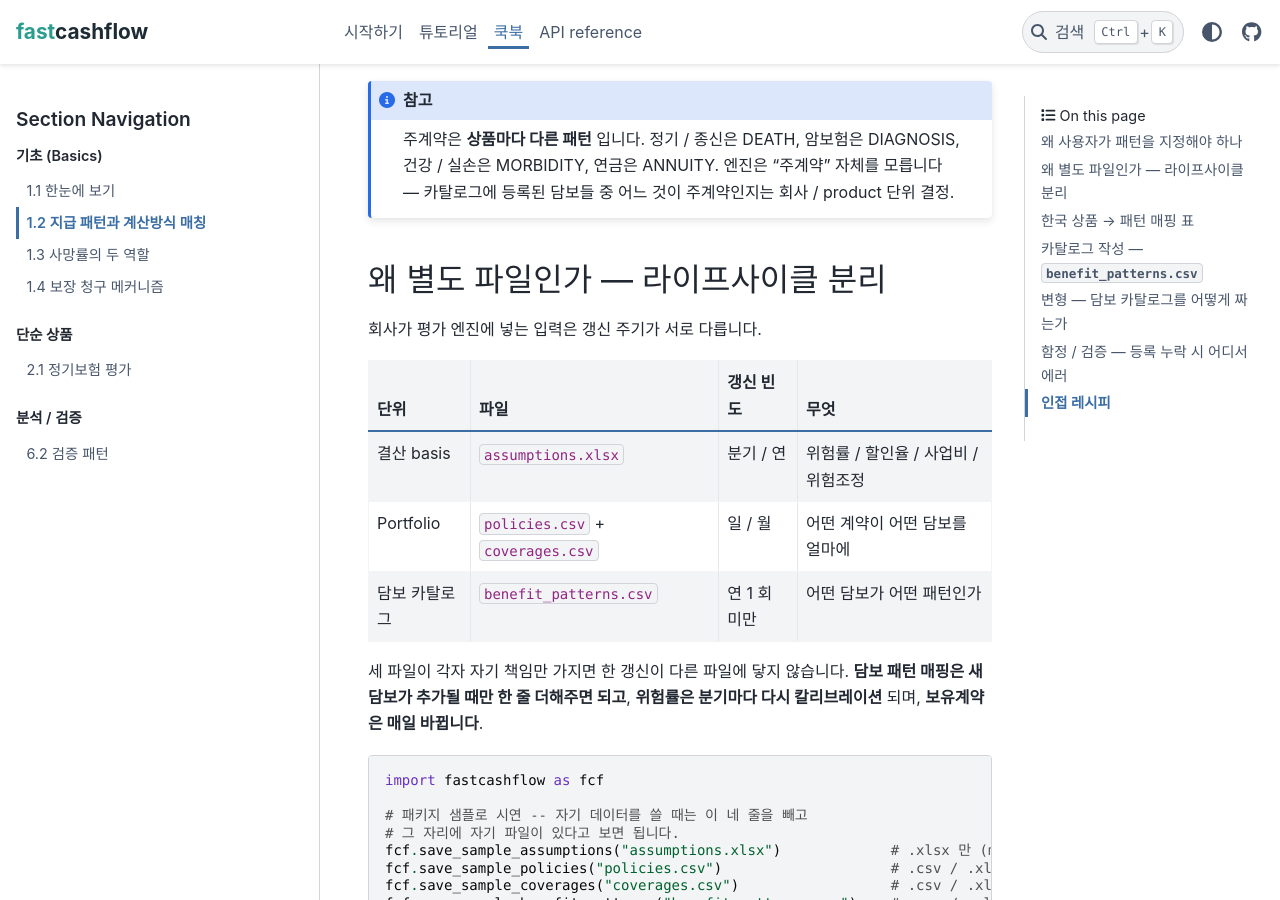
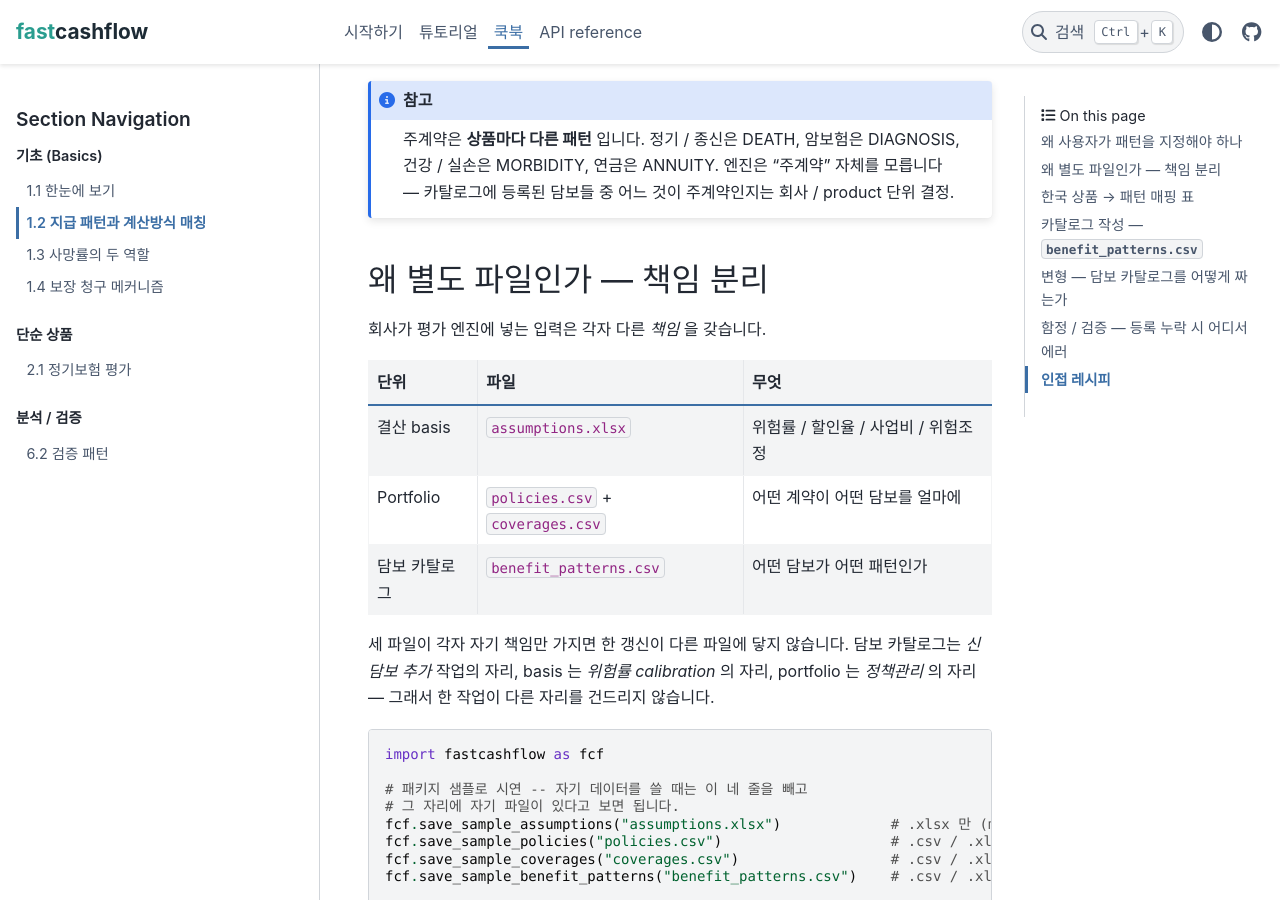
Before and after one commit to seokhoonj/fastcashflow, a Sphinx documentation site: the page built from docs/cookbook/basics/benefit-patterns-catalog.md, in a window 1280 px wide and 900 px high, scrolled down 1285 px. Built offline with Sphinx 7.4.7 and the PyData theme 0.15.4, drawn with Linux system fonts in a browser that asks for light colours; some of the changed text lies outside the part shown.

Commit message:
docs: drop '갱신 주기' column from input-file tables
Same reasoning the '누가 만드나' column got dropped: update cadence
varies per company and per workflow. '연 1 회 미만' for the catalog
file was outright wrong for the Korean market -- insurers launch new
coverages frequently, so the catalog grows whenever a new coverage
code comes up, not on a time cycle.

Three table sites updated:

- Tutorial 11.1 main four-file table: column removed (5 -> 4 -> now
  3 columns: 입력 개체 / 파일 / 무엇). The follow-up sentence that
  used '갱신 주기가 다르기 때문' as the rationale for the catalog vs
  basis split is rewritten to 'two mappings doing different jobs' --
  catalog picks the algorithm, basis fills the numbers.
- Cookbook overview.md '왜 네 파일로 나눠 있나' table dropped
  entirely. The follow-up paragraph already explained the reader
  call sequence, which is the actual answer; the cadence table
  added noise.
- Cookbook 1.2 lifecycle table: '갱신 빈도' column removed.
  Section retitled '왜 별도 파일인가 -- 책임 분리' (was '라이프
  사이클 분리'). Prose rewritten to describe the per-file
  responsibilities (catalog = 신담보 추가, basis = calibration,
  portfolio = 정책관리) instead of update cycles.

````diff
--- a/docs/cookbook/basics/benefit-patterns-catalog.md
+++ b/docs/cookbook/basics/benefit-patterns-catalog.md
@@ -61,19 +61,20 @@ DIAGNOSIS, 건강 / 실손은 MORBIDITY, 연금은 ANNUITY. 엔진은 "주계약
 회사 / product 단위 결정.
 ```
 
-## 왜 별도 파일인가 — 라이프사이클 분리
+## 왜 별도 파일인가 — 책임 분리
 
-회사가 평가 엔진에 넣는 입력은 갱신 주기가 서로 다릅니다.
+회사가 평가 엔진에 넣는 입력은 각자 다른 *책임* 을 갖습니다.
 
-| 단위 | 파일 | 갱신 빈도 | 무엇 |
-|---|---|---|---|
-| 결산 basis | `assumptions.xlsx` | 분기 / 연 | 위험률 / 할인율 / 사업비 / 위험조정 |
-| Portfolio | `policies.csv` + `coverages.csv` | 일 / 월 | 어떤 계약이 어떤 담보를 얼마에 |
-| 담보 카탈로그 | `benefit_patterns.csv` | 연 1 회 미만 | 어떤 담보가 어떤 패턴인가 |
+| 단위 | 파일 | 무엇 |
+|---|---|---|
+| 결산 basis | `assumptions.xlsx` | 위험률 / 할인율 / 사업비 / 위험조정 |
+| Portfolio | `policies.csv` + `coverages.csv` | 어떤 계약이 어떤 담보를 얼마에 |
+| 담보 카탈로그 | `benefit_patterns.csv` | 어떤 담보가 어떤 패턴인가 |
 
 세 파일이 각자 자기 책임만 가지면 한 갱신이 다른 파일에 닿지 않습니다.
-**담보 패턴 매핑은 새 담보가 추가될 때만 한 줄 더해주면 되고**, **위험률은
-분기마다 다시 칼리브레이션** 되며, **보유계약은 매일 바뀝니다**.
+담보 카탈로그는 *신담보 추가* 작업의 자리, basis 는 *위험률 calibration*
+의 자리, portfolio 는 *정책관리* 의 자리 — 그래서 한 작업이 다른 자리를
+건드리지 않습니다.
 
 ```python
 import fastcashflow as fcf
@@ -181,9 +182,9 @@ mortality_tables (또는 incidence_rate_tables) 의 항목을 가리키게
 5. 생활비 / 재진단 / DI 같은 sojourn-bounded 패턴은 v1 미지원 — semi-Markov
    영역. (별도 phase)
 
-담보 카탈로그는 **연 1 회 미만** 으로 바뀝니다. 분기 결산 때 갱신되는
-건 `assumptions.xlsx` 입니다 — 카탈로그가 분리되어 있어 결산 워크플로가
-카탈로그를 건드리지 않습니다.
+담보 카탈로그는 **신담보가 추가될 때만** 한 줄을 더해줍니다. 분기 결산
+때 갱신되는 건 `assumptions.xlsx` 입니다 — 카탈로그가 분리되어 있어
+결산 워크플로가 카탈로그를 건드리지 않습니다.
 
 ## 함정 / 검증 — 등록 누락 시 어디서 에러
 
````
Also changed, not shown: docs/cookbook/basics/overview.md (+0 -9 lines), docs/tutorial/11-in-practice.md (+4 -8 lines).
